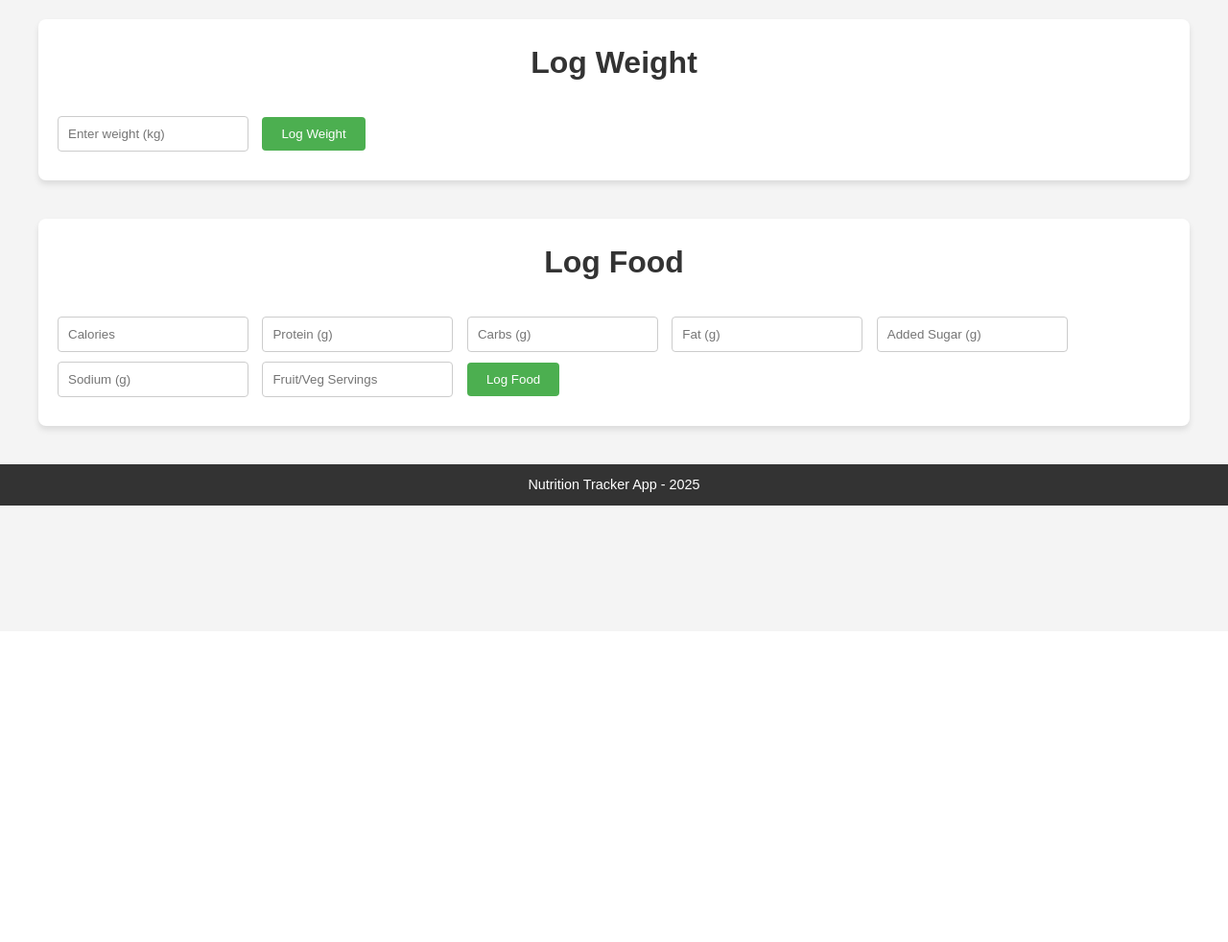
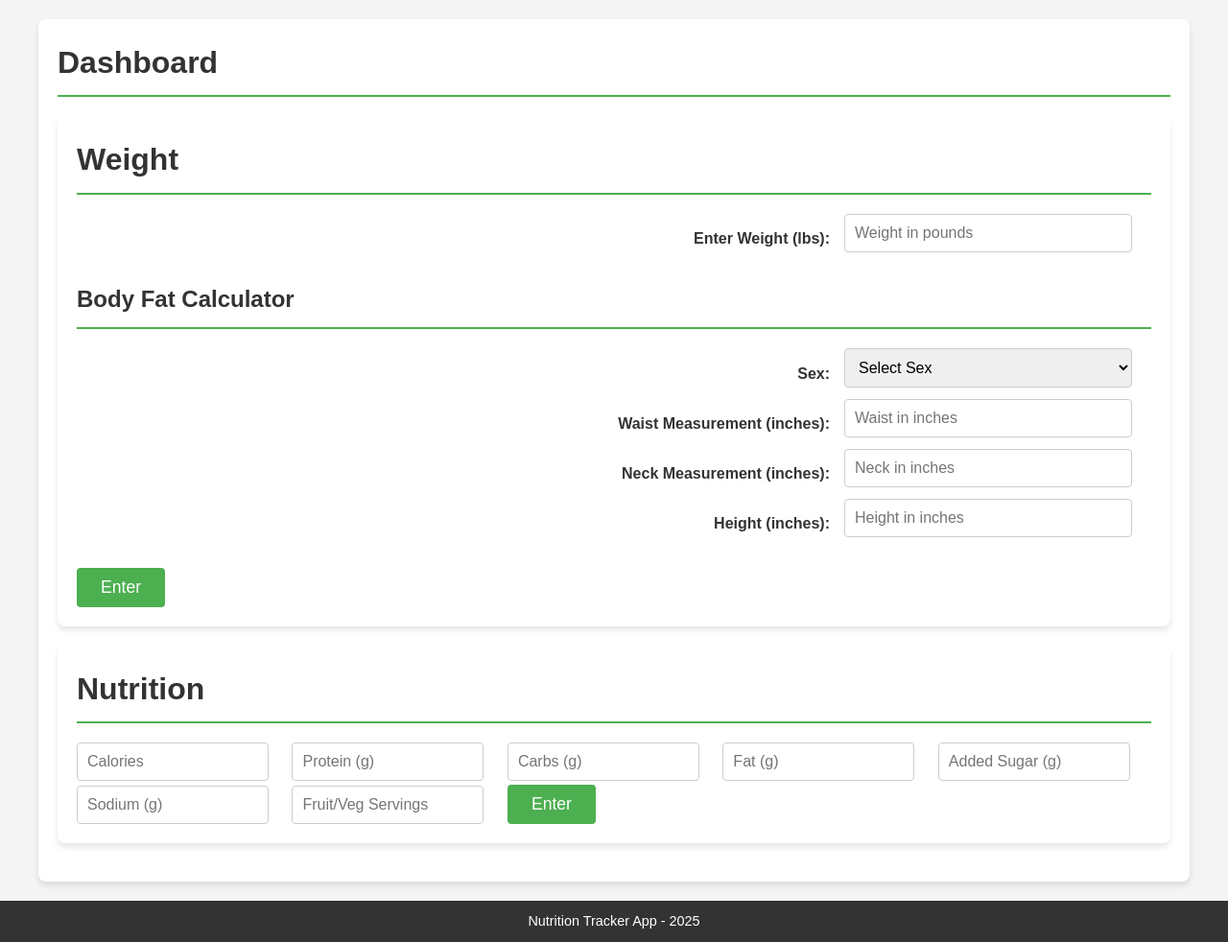
Before and after one commit to abbyhepburn/NutriTrack, a Flask app: page /dashboard in a window 1280 px wide. Shown: the part 142-1124 px from the top of the page at 96% size. Before the commit the page ends 669 px from the top, so only its background shows below. Run offline with Flask 3, Linux system fonts and the light colour scheme; parts of the project's set-up code (start-up, migrations or seed data) failed here and were passed over.

Commit message:
python files

```diff
--- a/static/styles.css
+++ b/static/styles.css
@@ -39,10 +39,9 @@ header nav ul li a:hover {
     text-decoration: underline;
 }
 
-/* Main section styles */
 section {
     padding: 20px;
-    max-width: 1200px; /* Increased for desktop */
+    max-width: 1200px;
     margin: 20px auto;
     background-color: white;
     box-shadow: 0 4px 6px rgba(0, 0, 0, 0.1);
@@ -51,54 +50,74 @@ section {
 
 section h2 {
     font-size: 2rem;
-    margin-bottom: 15px;
+    margin-bottom: 20px;
+    border-bottom: 2px solid #4CAF50;
+    padding-bottom: 8px;
 }
 
-/* Welcome section */
-.welcome {
-    text-align: center;
+section h3 {
+    font-size: 1.5rem;
+    margin-top: 20px;
+    margin-bottom: 10px;
 }
 
-.welcome p {
-    font-size: 1.2rem;
-}
-
-/* Nutrition and Goals (Advice) page styles */
-.nutrition-tips ul,
-.goal-tips ul {
-    list-style: disc;
-    padding-left: 20px;
-}
-
-form {
-    margin-top: 20px;
+.dashboard .form-section {
+    margin-bottom: 40px;
 }
 
 form label {
     font-weight: bold;
     display: block;
-    margin-bottom: 5px;
+    margin-bottom: 6px;
+    margin-top: 12px;
 }
 
-form input {
+form input, form select {
     width: 100%;
+    max-width: 300px;
     padding: 10px;
-    margin-bottom: 15px;
+    margin-bottom: 10px;
     border: 1px solid #ccc;
     border-radius: 4px;
+    font-size: 1rem;
+    box-sizing: border-box;
 }
 
 form button {
     background-color: #4CAF50;
     color: white;
     border: none;
-    padding: 10px 20px;
+    padding: 10px 25px;
     cursor: pointer;
     border-radius: 4px;
+    font-size: 1.1rem;
+    transition: background-color 0.3s ease;
 }
 
 form button:hover {
     background-color: #45a049;
+}
+
+@media (min-width: 768px) {
+    form label, form input, form select, form button {
+        display: inline-block;
+        vertical-align: middle;
+    }
+    form label {
+        width: 150px;
+        margin-bottom: 0;
+        margin-right: 10px;
+        text-align: right;
+    }
+    form input, form select {
+        width: 200px;
+        margin-bottom: 0;
+        margin-right: 20px;
+    }
+    form button {
+        vertical-align: bottom;
+        margin-top: 4px;
+    }
 }
 
 footer {
@@ -112,69 +131,26 @@ footer p {
     font-size: 0.9rem;
 }
 
-/* ===== Dashboard Page Additions ===== */
-
-/* Widen content area for desktop */
-section {
-    max-width: 1200px; /* Increased from 800px */
+.form-row {
+    display: flex;
+    flex-wrap: wrap; /* allow wrapping on small screens */
+    align-items: center;
+    margin-bottom: 12px;
 }
 
-/* Dashboard-specific styles */
-.dashboard-section {
-    max-width: 1200px;
-    margin: 20px auto 40px auto;
-    background-color: white;
-    padding: 20px;
-    box-shadow: 0 4px 6px rgba(0,0,0,0.1);
-    border-radius: 8px;
+.form-row label {
+    flex: 1 0 150px; /* fixed minimum width, grows if needed */
+    font-weight: bold;
+    margin-right: 15px;
+    min-width: 130px; /* so label doesn’t shrink too much */
 }
 
-.dashboard-section h2 {
-    text-align: center;
-    margin-bottom: 30px;
+.form-row input,
+.form-row select {
+    flex: 2 0 200px; /* input takes remaining space */
+    padding: 10px;
+    border: 1px solid #ccc;
+    border-radius: 4px;
+    font-size: 1rem;
+    box-sizing: border-box;
 }
-
-.dashboard-section form input {
-    margin-right: 10px;
-    margin-bottom: 10px;
-    width: auto;
-    min-width: 120px;
-    display: inline-block;
-}
-
-/* Summary section if used */
-.summary-section ul {
-    list-style: disc;
-    padding-left: 20px;
-    margin-bottom: 20px;
-}
-
-.summary-section p {
-    margin: 5px 0;
-}
-
-/* ===== Advice Page Styles ===== */
-
-.advice-section {
-    max-width: 800px;
-    margin: 20px auto;
-    background-color: white;
-    padding: 20px;
-    box-shadow: 0 4px 6px rgba(0,0,0,0.1);
-    border-radius: 8px;
-}
-
-.advice-section h2 {
-    font-size: 2rem;
-    margin-bottom: 15px;
-}
-
-.advice-section ul {
-    list-style-type: disc;
-    padding-left: 20px;
-}
-
-.advice-section p {
-    font-size: 1.2rem;
-    line-height: 1.5;
-}
--- a/templates/dashboard.html
+++ b/templates/dashboard.html
@@ -4,39 +4,147 @@
     <meta charset="UTF-8" />
     <meta name="viewport" content="width=device-width, initial-scale=1" />
     <title>NutriTrack - Dashboard</title>
-  <link rel="stylesheet" href="styles.css" />
+<link rel="stylesheet" href="{{ url_for('static', filename='styles.css') }}">
 </head>
 <body>
     <header>
         <h1>NutriTrack</h1>
         <nav>
             <ul>
-        <li><a href="index.html">Home</a></li>
-
+                <li><a href="{{ url_for('index') }}">Home</a></li>
+                <!-- Advice removed from nav -->
             </ul>
         </nav>
     </header>
 
-  <section class="dashboard-section">
-    <h2>Log Weight</h2>
-    <form method="post" action="/log_weight">
-      <input type="number" step="0.1" name="weight" placeholder="Enter weight (kg)" required />
-      <button type="submit">Log Weight</button>
+    <section class="dashboard">
+        <h2>Dashboard</h2>
+
+        <!-- Weight Section -->
+        <section class="weight-section">
+            <h2>Weight</h2>
+            <form action = "{{ url_for('log_weight') }}" method="post">
+                <div class="form-row">
+                    <label for="weight">Enter Weight (lbs):</label>
+                    <input
+                        type="number"
+                        step="0.1"
+                        name="weight"
+                        id="weight"
+                        placeholder="Weight in pounds"
+                        required
+                    />
+                </div>
+
+                <!-- Body Fat Calculator Section -->
+                <h3 style="margin-top: 30px;">Body Fat Calculator</h3>
+                <hr style="border: 1px solid #4CAF50; margin-bottom: 20px;" />
+
+                <div class="form-row">
+                    <label for="sex">Sex:</label>
+                    <select name="sex" id="sex" required>
+                        <option value="">Select Sex</option>
+                        <option value="male">Male</option>
+                        <option value="female">Female</option>
+                    </select>
+                </div>
+
+                <div class="form-row">
+                    <label for="waist">Waist Measurement (inches):</label>
+                    <input
+                        type="number"
+                        step="0.1"
+                        name="waist"
+                        id="waist"
+                        placeholder="Waist in inches"
+                        required
+                    />
+                </div>
+
+                <div class="form-row">
+                    <label for="neck">Neck Measurement (inches):</label>
+                    <input
+                        type="number"
+                        step="0.1"
+                        name="neck"
+                        id="neck"
+                        placeholder="Neck in inches"
+                        required
+                    />
+                </div>
+
+                <div class="form-row">
+                    <label for="height">Height (inches):</label>
+                    <input
+                        type="number"
+                        step="0.1"
+                        name="height"
+                        id="height"
+                        placeholder="Height in inches"
+                        required
+                    />
+                </div>
+
+                <button type="submit" style="margin-top: 20px;">Enter</button>
             </form>
         </section>
 
-  <section class="dashboard-section">
-    <h2>Log Food</h2>
-    <form method="post" action="/log_food">
-      <input type="number" step="1" name="calories" placeholder="Calories" required />
-      <input type="number" step="0.1" name="protein" placeholder="Protein (g)" required />
-      <input type="number" step="0.1" name="carbs" placeholder="Carbs (g)" required />
-      <input type="number" step="0.1" name="fat" placeholder="Fat (g)" required />
-      <input type="number" step="0.1" name="sugars" placeholder="Added Sugar (g)" required />
-      <input type="number" step="0.1" name="sodium" placeholder="Sodium (g)" required />
-      <input type="number" step="1" name="serving" placeholder="Fruit/Veg Servings" required />
-      <button type="submit">Log Food</button>
+        <!-- Nutrition Section -->
+        <section class="nutrition-section">
+            <h2>Nutrition</h2>
+            <form action="{{ url_for('log_nutrition') }}" method="post">
+                <input
+                    type="number"
+                    step="1"
+                    name="calories"
+                    placeholder="Calories"
+                    required
+                />
+                <input
+                    type="number"
+                    step="0.1"
+                    name="protein"
+                    placeholder="Protein (g)"
+                    required
+                />
+                <input
+                    type="number"
+                    step="0.1"
+                    name="carbs"
+                    placeholder="Carbs (g)"
+                    required
+                />
+                <input
+                    type="number"
+                    step="0.1"
+                    name="fat"
+                    placeholder="Fat (g)"
+                    required
+                />
+                <input
+                    type="number"
+                    step="0.1"
+                    name="sugars"
+                    placeholder="Added Sugar (g)"
+                    required
+                />
+                <input
+                    type="number"
+                    step="0.1"
+                    name="sodium"
+                    placeholder="Sodium (g)"
+                    required
+                />
+                <input
+                    type="number"
+                    step="1"
+                    name="serving"
+                    placeholder="Fruit/Veg Servings"
+                    required
+                />
+                <button type="submit">Enter</button>
             </form>
+        </section>
     </section>
 
     <footer>
--- a/templates/index.html
+++ b/templates/index.html
@@ -4,15 +4,15 @@
     <meta charset="UTF-8">
     <meta name="viewport" content="width=device-width, initial-scale=1.0">
     <title>NutriTrack</title>
-    <link rel="stylesheet" href="styles.css">
+<link rel="stylesheet" href="{{ url_for('static', filename='styles.css') }}">
 </head>
 <body>
     <header>
         <h1>NutriTrack</h1>
         <nav>
             <ul>
-                <li><a href="index.html">Home</a></li>
-                <li><a href="dashboard.html">Dashboard</a></li>
+                <li><a href="{{ url_for('index') }}">Home</a></li>
+                <li><a href="{{ url_for('dashboard') }}">Dashboard</a></li>
 
             </ul>
         </nav>
```
Also changed, not shown: templates/advice.html (+22 -14 lines). Lines whose indentation alone changed are shown as unchanged.
